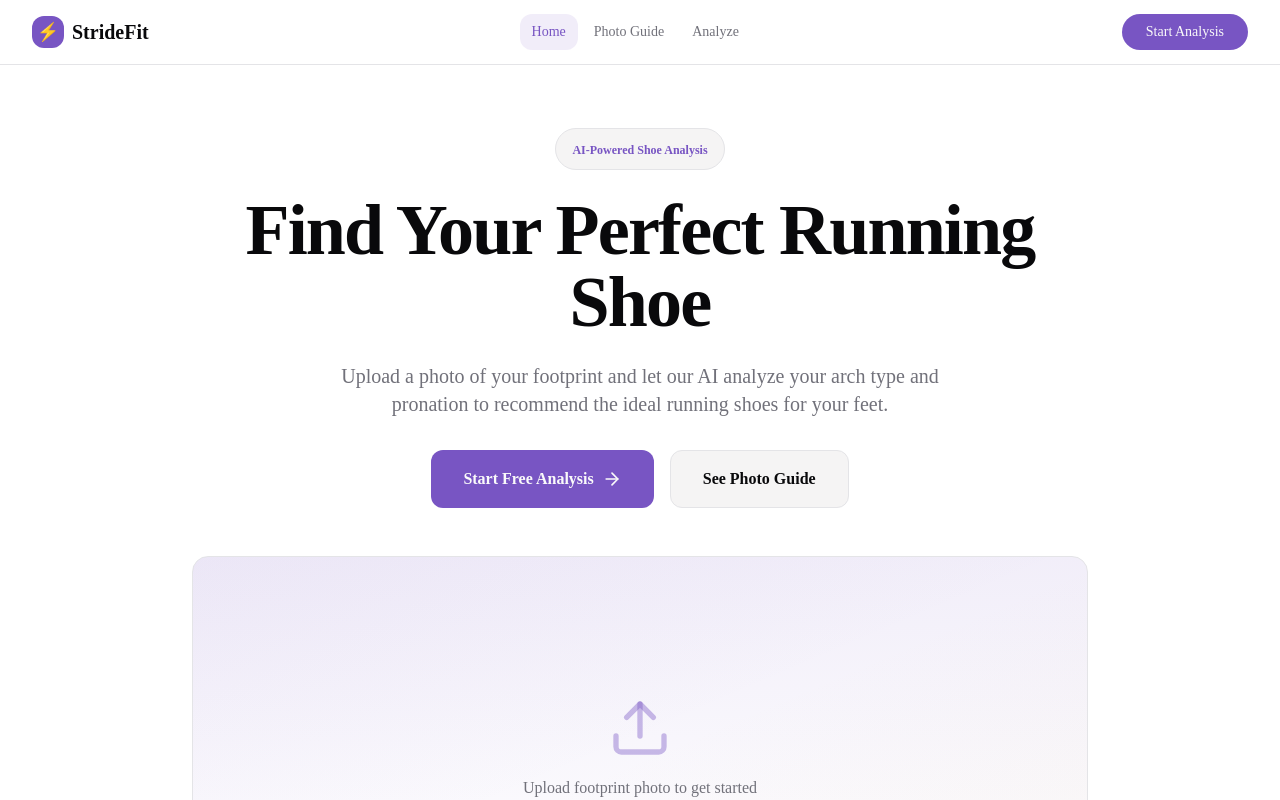
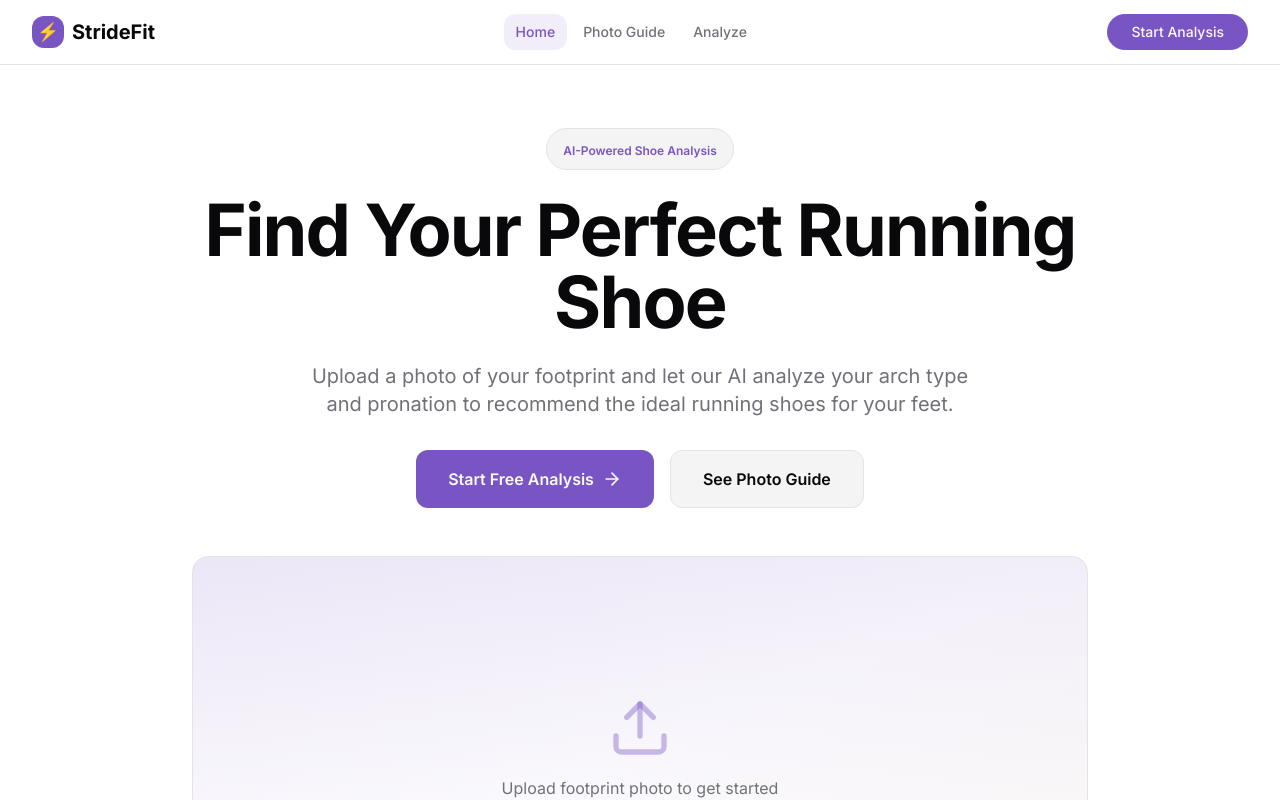
Before and after one commit to gajelang/runningshoesrecommendation, a Next.js app: page / in a window 1280 px wide. Shown: the top 800 px of the page. Built offline with nearby package versions, Linux system fonts and the light colour scheme.

Commit message:
style: apply inter via next-font

```diff
--- a/src/app/globals.css
+++ b/src/app/globals.css
@@ -102,7 +102,7 @@
   body {
     @apply bg-background text-foreground;
     font-feature-settings: "rlig" 1, "calt" 1;
-    font-family: "Inter", var(--font-geist-sans), sans-serif;
+    font-family: var(--font-inter), "Inter", var(--font-geist-sans), sans-serif;
   }
 
   h1,
--- a/src/app/layout.tsx
+++ b/src/app/layout.tsx
@@ -1,7 +1,13 @@
-/* eslint-disable @next/next/no-page-custom-font */
 import type React from "react"
 import type { Metadata } from "next"
+import { Inter } from "next/font/google"
 import "./globals.css"
+
+const inter = Inter({
+  subsets: ["latin"],
+  display: "swap",
+  variable: "--font-inter",
+})
 
 export const metadata: Metadata = {
   title: "StrideFit - AI Shoe Recommendation Platform",
@@ -14,15 +20,7 @@ export default function RootLayout({
   children: React.ReactNode
 }) {
   return (
-    <html lang="en" className="antialiased">
-      <head>
-        <link rel="preconnect" href="https://fonts.googleapis.com" />
-        <link rel="preconnect" href="https://fonts.gstatic.com" crossOrigin="" />
-        <link
-          href="https://fonts.googleapis.com/css2?family=Inter:ital,opsz,wght@0,14..32,100..900;1,14..32,100..900&display=swap"
-          rel="stylesheet"
-        />
-      </head>
+    <html lang="en" className={`${inter.className} ${inter.variable} antialiased`}>
       <body className="font-sans antialiased bg-background text-foreground">{children}</body>
     </html>
   )
--- a/tailwind.config.ts
+++ b/tailwind.config.ts
@@ -57,7 +57,7 @@ const config: Config = {
         sm: "calc(var(--radius) - 4px)",
       },
       fontFamily: {
-        sans: ["Inter", "var(--font-geist-sans)", "sans-serif"],
+        sans: ["var(--font-inter)", "Inter", "sans-serif"],
       },
       keyframes: {
         "accordion-down": {
```
